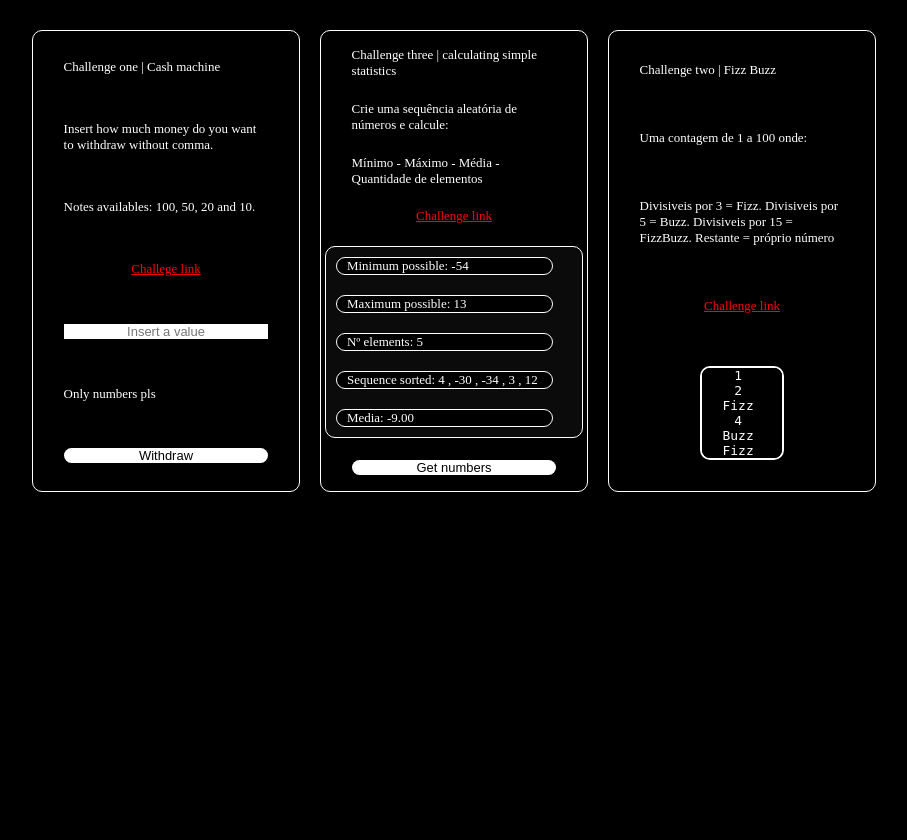
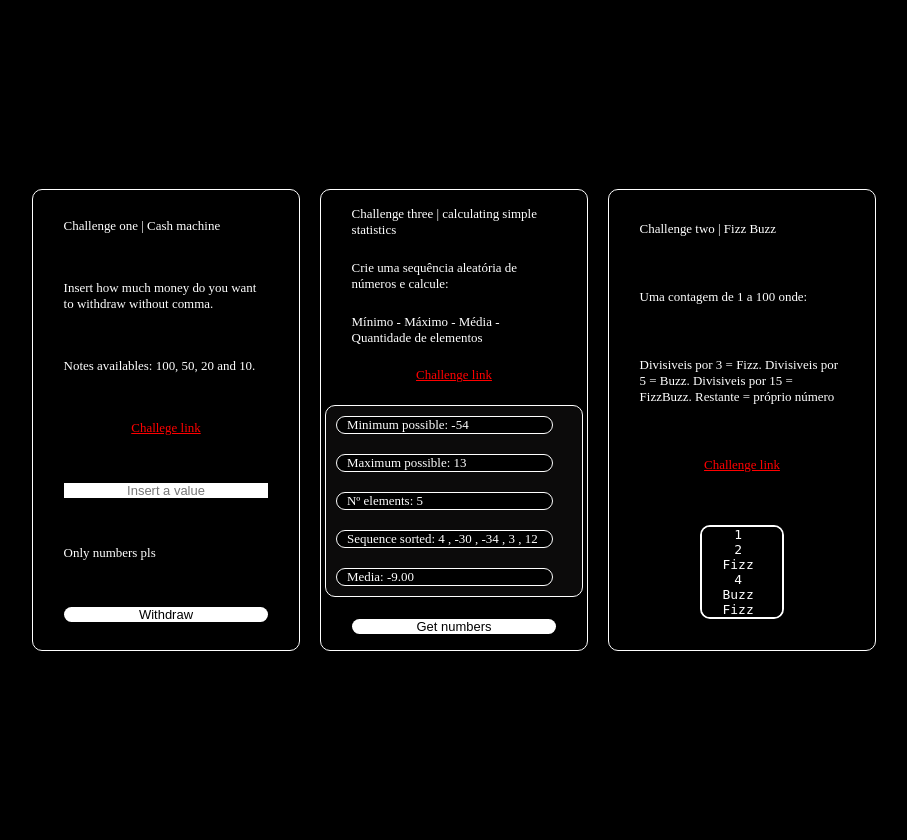
Before and after one commit to intelitrader/quero-ser, a PHP site: page / in a window 1280 px wide. Shown: the whole page, without its empty margins (206-1113 px from the left). Before the commit the page ends 492 px from the top, so only its background shows below. Run offline with PHP 8.4, Linux system fonts and the light colour scheme.

Commit message:
style: fixed styled

```diff
--- a/style.css
+++ b/style.css
@@ -8,11 +8,12 @@
 
 body {
   width: 100vw;
-  height: auto;
+  height: 100vh;
   display: flex;
   justify-content: center;
   align-items: center;
   flex-wrap: wrap;
+  align-items: center;
 }
 
 .chBox {
```
